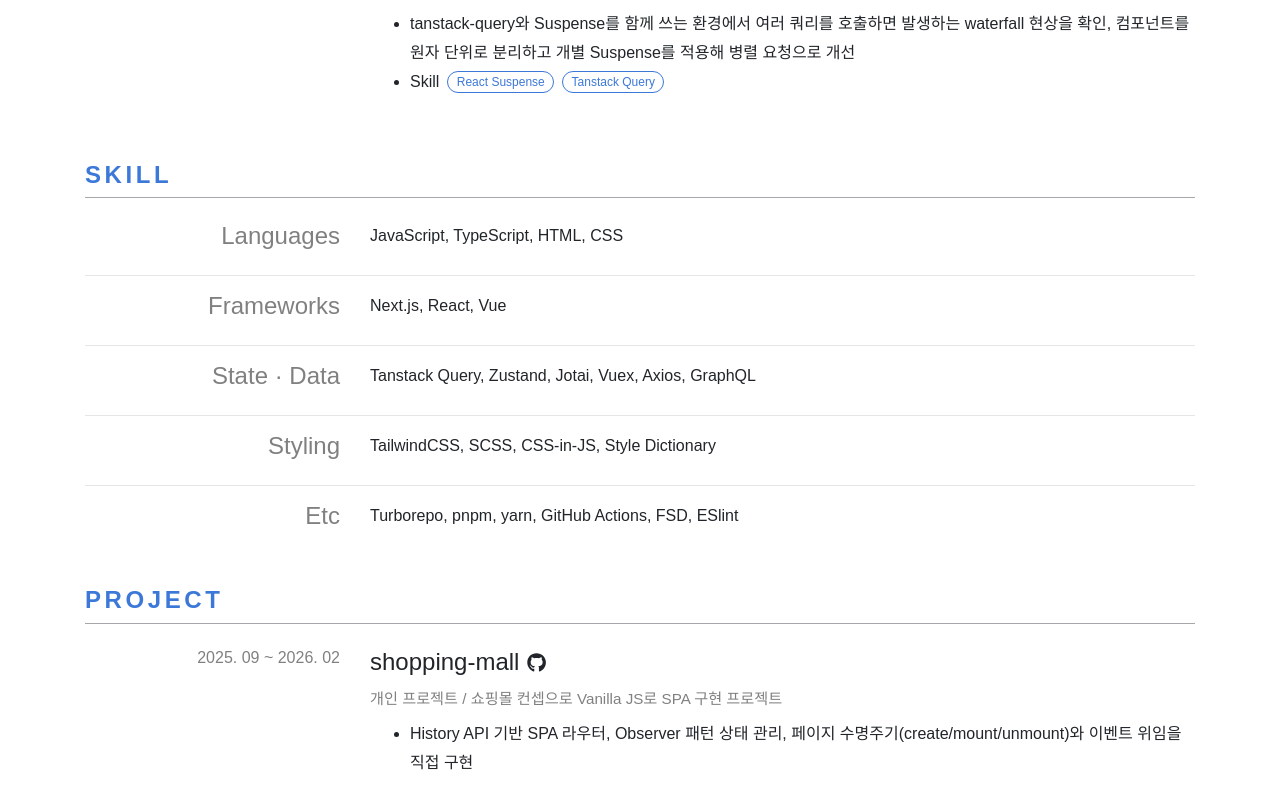
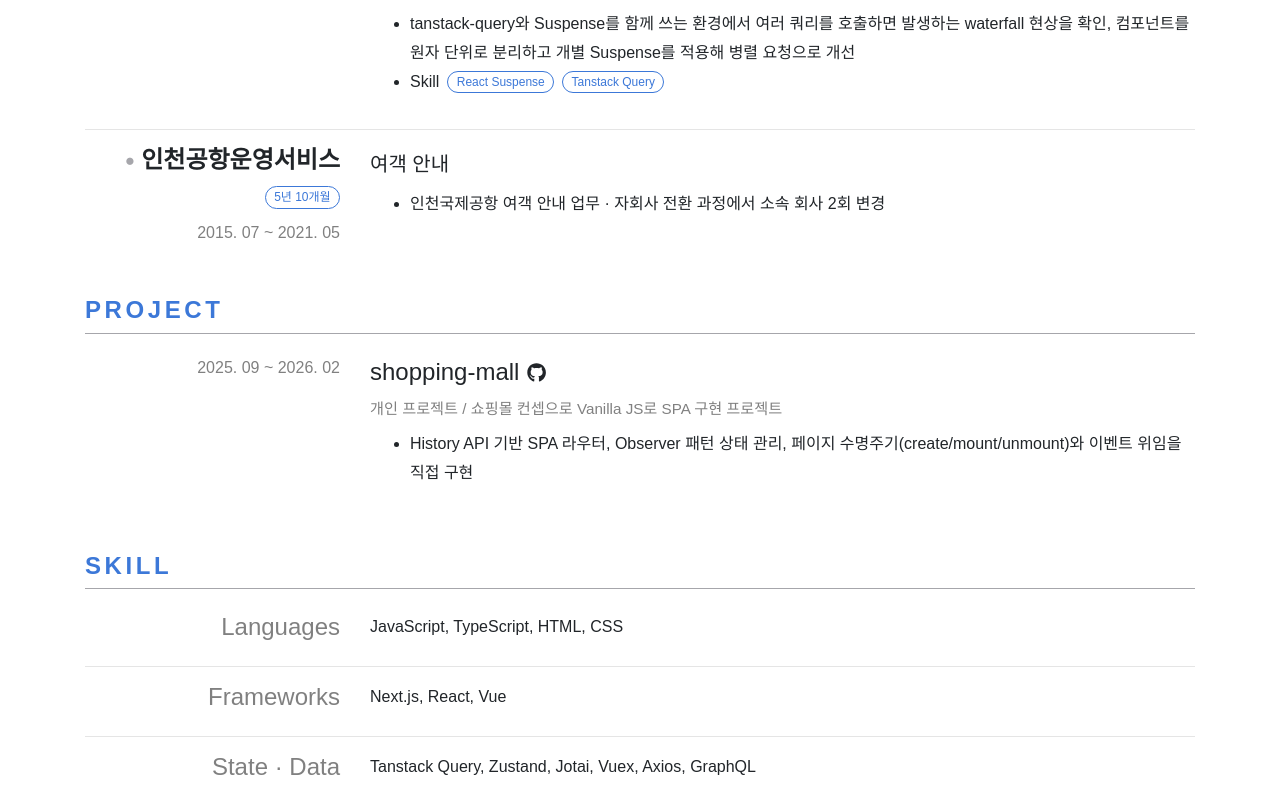
Before and after one commit to kwonjihyeon-dev/kwonjihyeon-dev.github.io, a Next.js app: page / in a window 1280 px wide. Shown: the part 3220-4020 px from the top of the page. Built offline with nearby package versions, Linux system fonts and the light colour scheme; a web font is replaced by a local one.

Commit message:
update: resume - 인천공항 여객 안내 경력 추가, PROJECT · SKILL 순서 변경 및 인쇄 간격 보정

```diff
--- a/component/experience/index.tsx
+++ b/component/experience/index.tsx
@@ -20,7 +20,7 @@
 
 function Component({ payload }: PropsWithChildren<{ payload: Payload }>) {
   return (
-    <div className="mt-5">
+    <div className="mt-5 print-experience">
       <EmptyRowCol>
         <Row>
           <Col>
--- a/component/experience/row.tsx
+++ b/component/experience/row.tsx
@@ -88,7 +88,7 @@
     return null;
   }
   return (
-    <li>
+    <li className="print-skill-row">
       <div style={{ display: 'flex', flexWrap: 'wrap', alignItems: 'center', gap: '0.5rem' }}>
         <strong>Skill</strong>
         {skill.map((keyword, index) => (
--- a/pages/index.tsx
+++ b/pages/index.tsx
@@ -29,8 +29,8 @@
         <Profile.Component payload={Payload.profile} />
         <Introduce.Component payload={Payload.introduce} />
         <Experience.Component payload={Payload.experience} />
+        <Project.Component payload={Payload.project} />
         <Skill.Component payload={Payload.skill} />
-        <Project.Component payload={Payload.project} />
         <Education.Component payload={Payload.education} />
         {/*
         <OpenSource.Component payload={Payload.openSource} />
--- a/payload/experience.ts
+++ b/payload/experience.ts
@@ -132,6 +132,17 @@
         },
       ],
     },
+    {
+      company: '인천공항운영서비스',
+      startedAt: '2015-07',
+      endedAt: '2021-05',
+      positions: [
+        {
+          title: '여객 안내',
+          descriptions: ['인천국제공항 여객 안내 업무 · 자회사 전환 과정에서 소속 회사 2회 변경'],
+        },
+      ],
+    },
   ],
 };
 
--- a/styles/print.css
+++ b/styles/print.css
@@ -19,6 +19,17 @@
     max-width: 75% !important;
   }
 
+  /* EXPERIENCE 헤더와 소개글 사이 간격 축소 (화면 3rem → 인쇄 1.5rem) */
+  .print-experience {
+    margin-top: 1.5rem !important;
+  }
+
+  /* Skill 뱃지 줄이 앞 불릿과 떨어져 다음 페이지 첫 줄에 홀로 남지 않도록 */
+  .print-skill-row {
+    break-before: avoid;
+    page-break-before: avoid;
+  }
+
   /* 리버블(오피스너) 헤더가 페이지 경계에 걸리지 않도록 아래로 밀어낸다 */
   .print-push-down {
     margin-top: 4rem;
```
Also changed, not shown: 2 other files (tests, documents, lock files or other folders).
